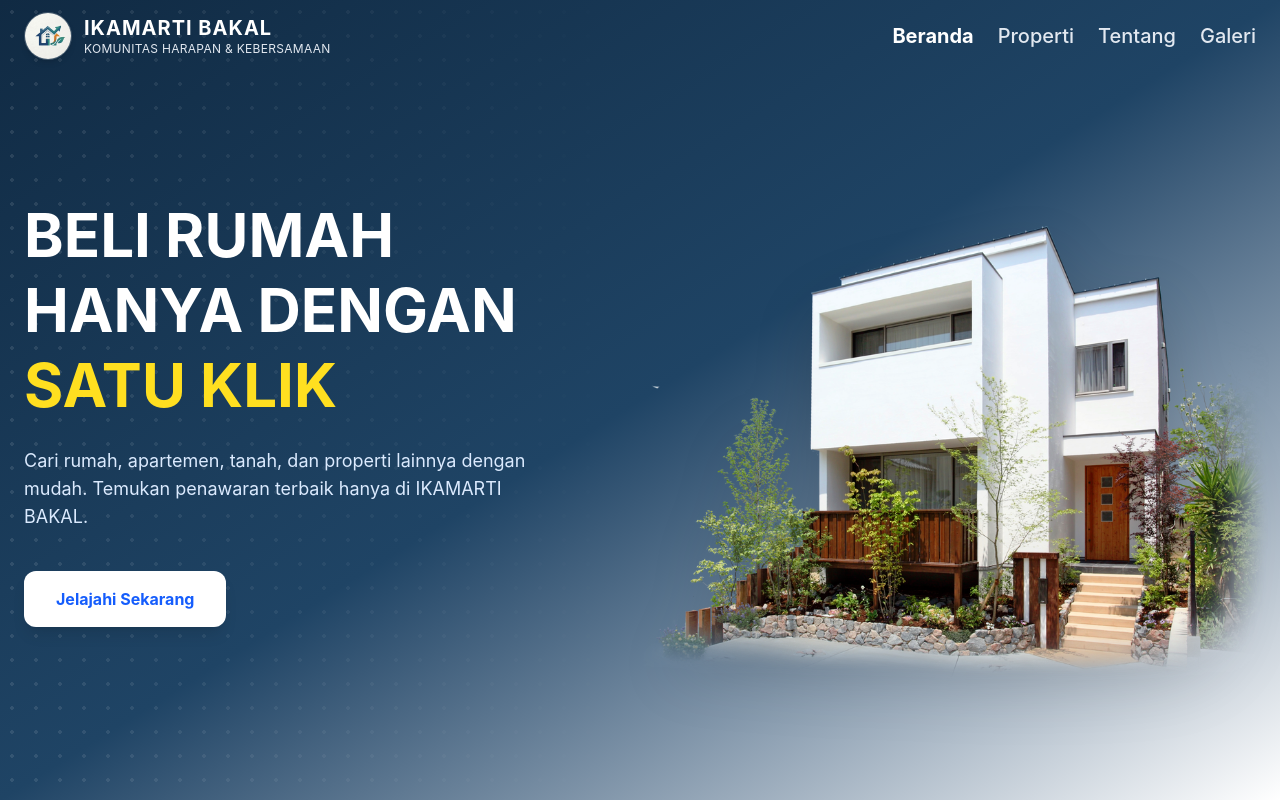
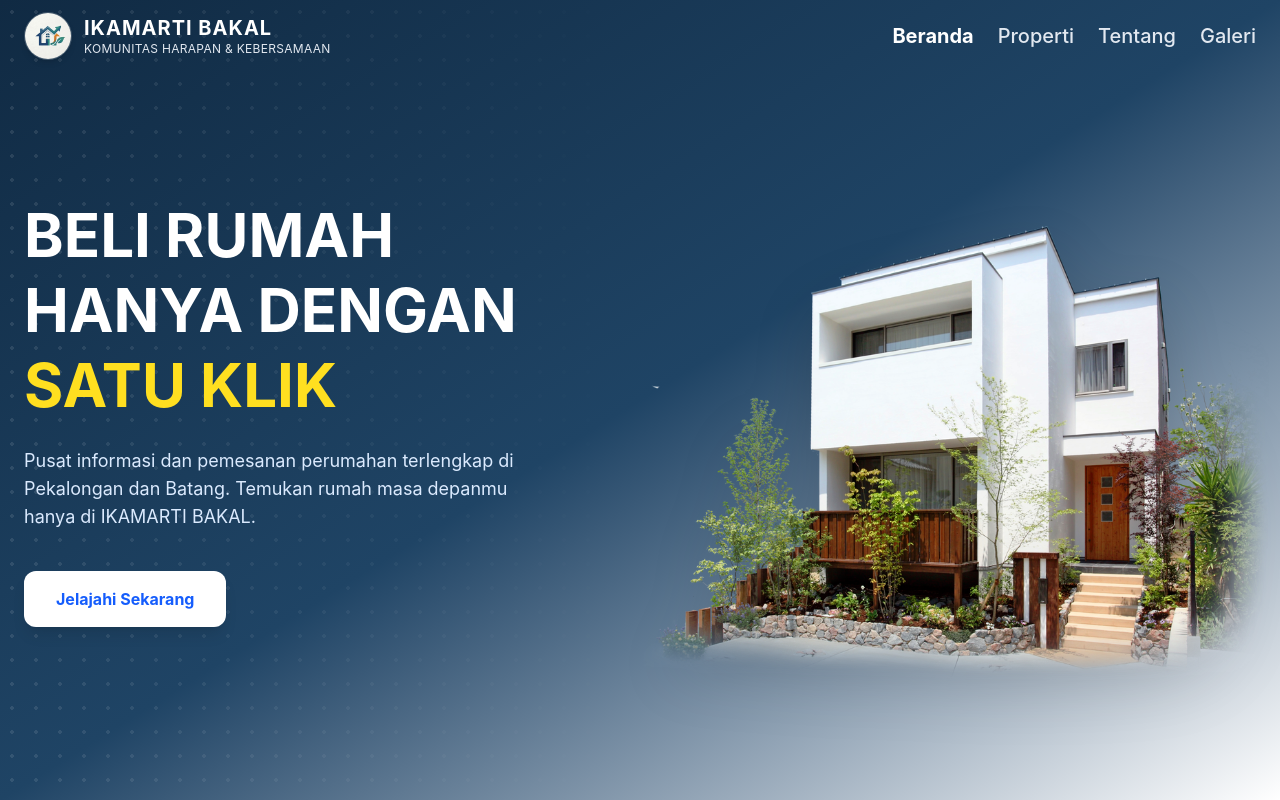
Before and after one commit to afda1087/projekwebproperti, a Next.js app in the folder property-company/: page / in a window 1280 px wide. Built offline with nearby package versions, Linux system fonts and the light colour scheme.

Commit message:
ini logo yaa gublugh

```diff
--- a/property-company/src/app/page.js
+++ b/property-company/src/app/page.js
@@ -40,7 +40,7 @@ export default function Home() {
             </h1>
 
             <p className="text-blue-100 text-lg mb-10 max-w-lg animate-fade-in-up delay-300">
-              Cari rumah, apartemen, tanah, dan properti lainnya dengan mudah. Temukan penawaran terbaik hanya di IKAMARTI BAKAL.
+              Pusat informasi dan pemesanan perumahan terlengkap di Pekalongan dan Batang. Temukan rumah masa depanmu hanya di IKAMARTI BAKAL.
             </p>
 
             <div className="animate-fade-in-up delay-500">
```
Also changed, not shown: 2 other files (tests, documents, lock files or other folders).
